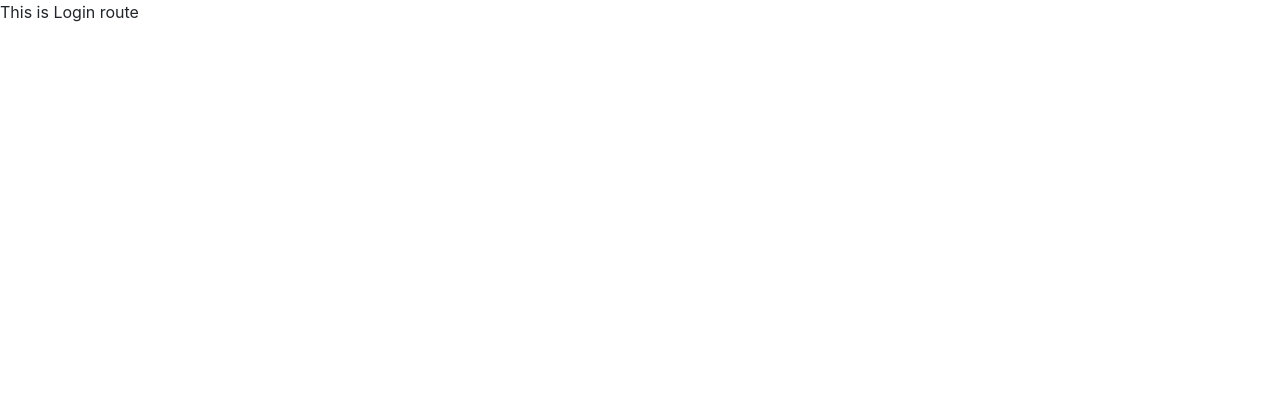
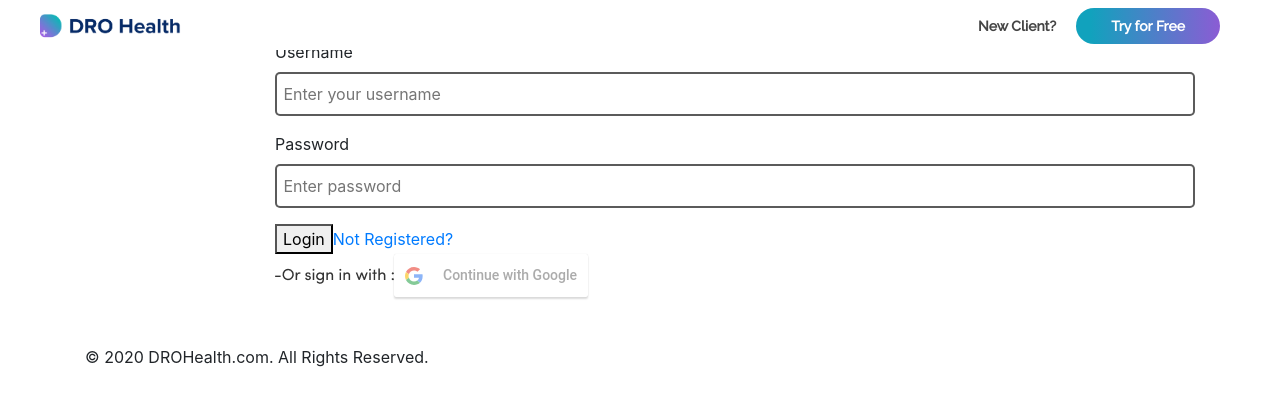
Before and after one commit to siccoo/dro-health, a React (Create React App) app: page /login in a window 1280 px wide. Shown: the top 406 px of the page. Built offline with nearby package versions, Linux system fonts and the light colour scheme.

Commit message:
updates on Register/index.js & Login/index.js

```diff
--- a/src/pages/Login/index.js
+++ b/src/pages/Login/index.js
@@ -1,9 +1,93 @@
-import React from "react";
-import "./style.css"
+import React, { useEffect } from "react";
+import { Link } from "react-router-dom";
+import { GoogleLogin } from 'react-google-login';
+import "./style.css";
 
-const Login = () => {
+import Logo from "../../images/dro-logo.png";
+import Icon1 from "../../images/sign in.png";
+
+const Login = (props) => {
+    const responseGoogle = () => {
+        props.history.push("/");
+        window.location.reload();
+    };
+
+    useEffect(() => {
+        document.title = "Login | DRO Health";
+    }, []);
     return (
-        <div>This is Login route</div>
+        <div>
+            <section className="nav-section">
+                <div className="container">
+                    <nav className="navbar navbar-expand-lg navbar-light nav-bg justify-content-sm-start fixed-top" >
+                    <Link to={'/'} className="navbar-brand order-1 order-lg-0 ml-lg-0 ml-2 mr-auto">
+                        <img src={Logo} alt="drohealth" className="home-logo" />
+                    </Link>
+                    <button className="navbar-toggler align-self-start hidden-sm-up float-xs-right" type="button" data-toggle="collapse" data-target="#navbarNavDropdown" aria-controls="navbarNavDropdown" aria-expanded="false" aria-label="Toggle navigation" style={{marginTop: 5 + 'px'}}>
+                        <span className="line"></span>
+                        <span className="line"></span>
+                        <span className="line"></span>
+                    </button>
+                        <div id="navbarNavDropdown" className="navbar-collapse collapse">
+
+                            <ul className="navbar-nav ml-auto">
+                                <li className="nav-item">
+                                    <Link className="nav-btn1" to="/">New Client?</Link>
+                                </li><br />
+                                <li className="nav-item">
+                                    <Link className="nav-btn" to="/">Try for Free</Link>
+                                </li><br />
+                            </ul>
+                        </div>
+                    </nav>
+                </div>
+        </section>
+
+        <section className="login-card">
+            <div className="container">
+                <div className="row">
+                    <div className="col-sm-12 col-md-10 offset-md-2">
+                        <form>
+                            <p>Welcome back!</p>
+                            <div className="form-group">
+                                <label htmlFor="inputForUsername">Username</label>
+                                <input
+                                    id="inputForUsername"
+                                    type="text"
+                                    aria-describedby="Enter your username"
+                                    placeholder="Enter your username"
+                                />
+                            </div>
+                            <div className="form-group">
+                                <label htmlFor="inputForPassword">Password</label>
+
+                                <input
+                                    type="password"
+                                    id="inputForPassword"
+                                    placeholder="Enter password" />
+                            </div>
+                            <button type="submit" className="">Login</button>
+                            <Link className="forgot-password" to="/register">Not Registered?</Link>
+                            <div className="" id="social-icons mt-5">
+                                <img className="so-icon" src={Icon1} alt="alternative" />
+                                <GoogleLogin
+                                    clientId="658977310896-knrl3gka66fldh83dao2rhgbblmd4un9.apps.googleusercontent.com"
+                                    buttonText="Continue with Google"
+                                    onSuccess={()=>responseGoogle}
+                                    onFailure={()=>responseGoogle}
+                                    cookiePolicy={'single_host_origin'}
+                                    className="google"
+                                />
+                            </div>
+                        </form>
+                    </div>
+                    <div className="col-md-12 ">
+                        <p className="copywright mt-5">© 2020 DROHealth.com. All Rights Reserved. </p>
+                    </div>
+                </div>
+            </div>
+        </section>
+        </div>
     )
 }
 
--- a/src/pages/Register/index.js
+++ b/src/pages/Register/index.js
@@ -78,7 +78,7 @@ const Register = (props) => {
                                     placeholder="Enter your last name"  />
                             </div> */}
                             <div className="form-group">
-                                <label for="InputForEmail">Email address</label>
+                                <label htmlFor="InputForEmail">Email address</label>
                                 <input
                                     id="inputForEmail"
                                     type="email"
@@ -86,13 +86,15 @@ const Register = (props) => {
                                     placeholder="Enter email address" />
                             </div>
                             <div className="form-group">
-                                <label for="exampleInputEmail1">Password</label>
+                                <label htmlFor="inputForPassword">Password</label>
 
-                                <input type="password"  id="password" />
-                                {/* <span><FiEye className="icon"/></span>  */}
+                                <input
+                                    type="password"
+                                    id="inputForPassword"
+                                    placeholder="Enter password" />
                             </div>
                             <button type="submit" className="">Register</button>
-                            <Link className="forgot-password">Forgot Password?</Link>
+                            <Link className="forgot-password" to="/login">Already Registered?</Link>
                             <div className="" id="social-icons mt-5">
                                 <img className="so-icon" src={Icon1} alt="alternative" />
                                 <GoogleLogin
```
